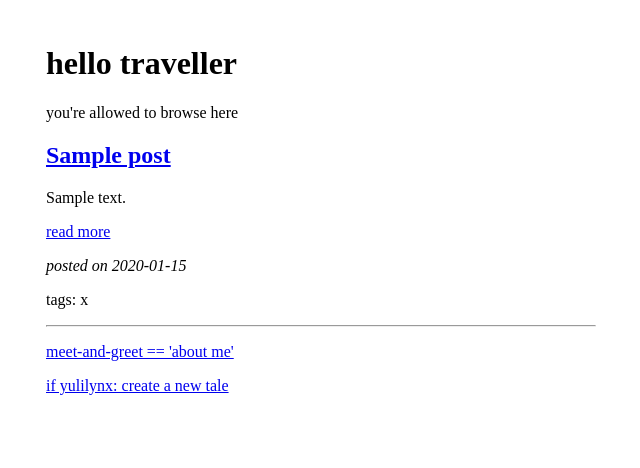
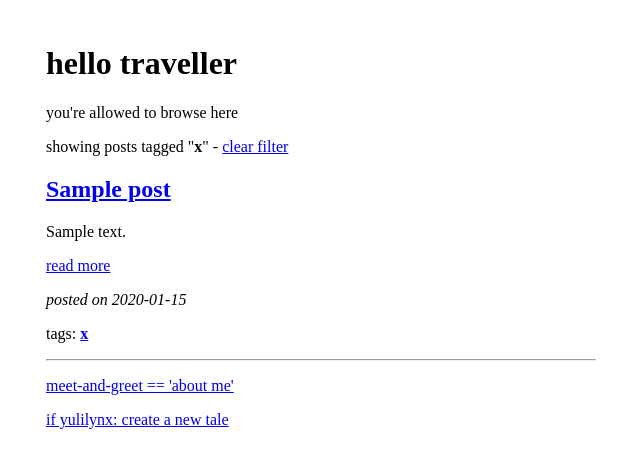
Before and after one commit to yuli-lynx/yuli_blog, a Flask app: a page that uses templates/home.html in a window 1280 px wide. Shown: the top 468 px of the page, without its empty margins (319-959 px from the left). Run offline with Flask 3, Linux system fonts and the light colour scheme; tables that the repository leaves empty hold one stand-in row (values such as "Sample post"); parts of the project's set-up code (start-up, migrations or seed data) failed here and were passed over.

Commit message:
Add tag filter

```diff
--- a/app.py
+++ b/app.py
@@ -4,8 +4,16 @@ import datetime
 import os
 from PIL import Image
 from werkzeug.utils import secure_filename
+from dotenv import load_dotenv
+load_dotenv()
 
 app = Flask(__name__, instance_relative_config=True)
+
+app.secret_key = os.environ["SECRET_KEY"]
+
+if "SECRET_KEY" not in os.environ:
+    raise RuntimeError("SECRET_KEY environment variable is not set")
+
 basedir = os.path.abspath(os.path.dirname(__file__))
 app.config['UPLOAD_FOLDER'] = os.path.join(
     os.path.abspath(os.path.dirname(__file__)),
@@ -38,8 +46,19 @@ def delete_image_file(filename):
 
 @app.route("/")
 def home():
-    posts = BlogPost.query.order_by(BlogPost.date_posted.desc()).all()
-    return render_template("home.html", posts=posts)
+    tag = request.args.get("tag")
+
+    if tag:
+        posts = (
+            BlogPost.query
+            .filter(BlogPost.hashtags.contains(tag))
+            .order_by(BlogPost.date_posted.desc())
+            .all()
+        )
+    else:
+        posts = BlogPost.query.order_by(BlogPost.date_posted.desc()).all()
+
+    return render_template("home.html", posts=posts, active_tag=tag)
 
 @app.route("/about")
 def about():
--- a/templates/home.html
+++ b/templates/home.html
@@ -6,13 +6,33 @@
     <h1>hello traveller</h1>
     <p>you're allowed to browse here</p>
 
+    {% if active_tag %}
+      <p>
+        showing posts tagged "<strong>{{ active_tag }}</strong>"
+        - <a href="{{ url_for('home') }}">clear filter</a>
+      </p>
+    {% endif %}
+
     {% for post in posts %}
       <article>
         <h2><a href="{{ url_for('post', post_id=post.id) }}">{{ post.title }}</a></h2>
         <p>{{ post.content[:250] }}{% if post.content|length > 250 %}...{% endif %}</p>
         <p><a href="{{ url_for('post', post_id=post.id) }}">read more</a></p>
         <p><em>posted on {{ post.date_posted.strftime('%Y-%m-%d') }}</em></p>
-        <p>tags: {{ post.hashtags }}</p>
+
+        {% if post.hashtags %}
+          <p>tags:
+            {% for tag in post.hashtags.split(',') %}
+              {% set tag = tag.strip() %}
+              <a
+              href="{{ url_for('home', tag=tag) }}"
+              {% if tag == active_tag %}style="font-weight:bold"{% endif %}
+              >{{ tag }}</a>
+              {% if not loop.last %}, {% endif %}
+            {% endfor %}
+          </p>
+        {% endif %}
+
         <hr>
       </article>
 
```
Also changed, not shown: static/uploads/111.jpg (added), 1 other file.
